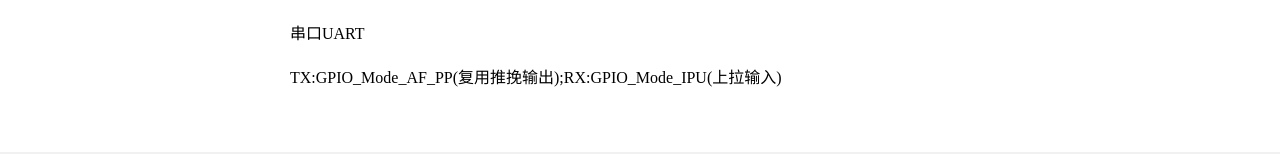
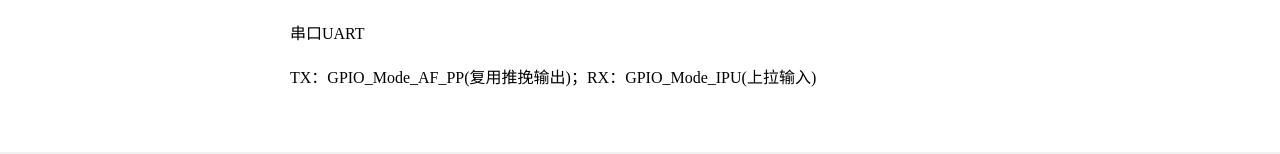
Before and after one commit to jiang-xiao-yu/Test, a plain HTML site: page index.html in a window 1280 px wide. Shown: the part 507-661 px from the top of the page. Drawn offline with Linux system fonts and the light colour scheme.

Commit message:
Update index.html

```diff
--- a/index.html
+++ b/index.html
@@ -33,7 +33,7 @@
 	        <p>全局搜索：适合在多个文件中搜索</p>
 		<p>嵌入式小知识</p>
 		<p>串口UART</p>
-		<p>TX:GPIO_Mode_AF_PP(复用推挽输出);RX:GPIO_Mode_IPU(上拉输入)</p>
+		<p>TX：GPIO_Mode_AF_PP(复用推挽输出)；RX：GPIO_Mode_IPU(上拉输入)</p>
 	</div>
 	<div    style="
 		background-color:    #f1f1f1;
```
